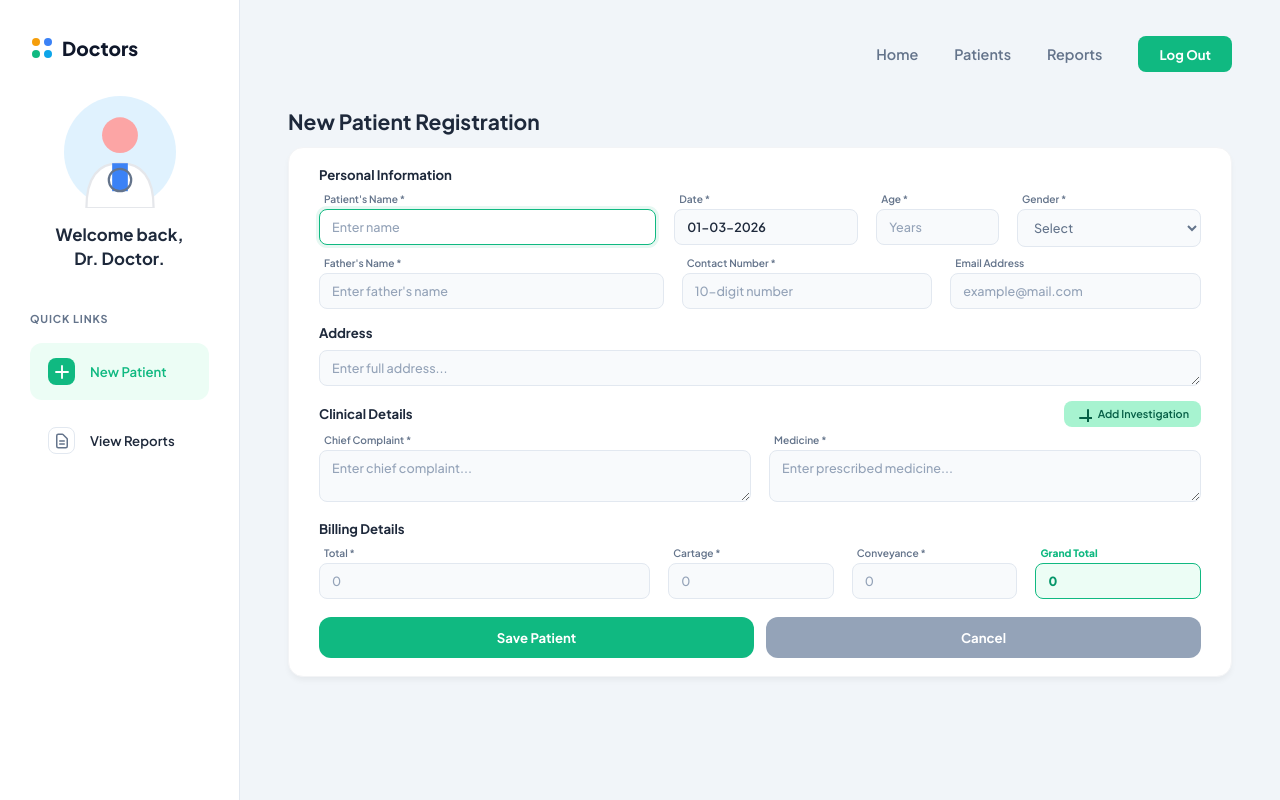
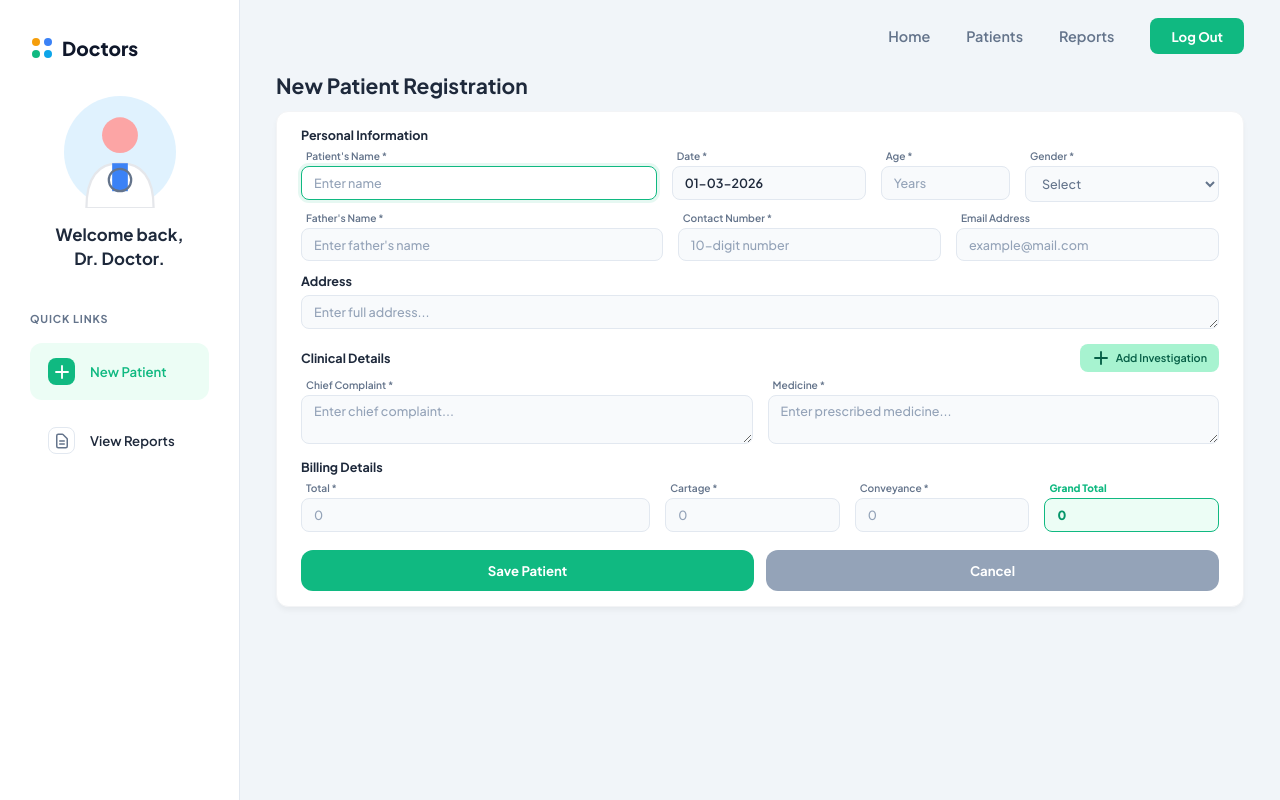
Before and after one commit to sahilcingh/Patient-record-app-v2, a React (Vite) app in the folder frontend/: page /new-patient in a window 1280 px wide. Built offline with nearby package versions, Linux system fonts and the light colour scheme; a web font is replaced by a local one.

Commit message:
fixed the issue of + in the investigation button scroll issue.

```diff
--- a/frontend/src/css/dashboard.css
+++ b/frontend/src/css/dashboard.css
@@ -88,7 +88,7 @@
     flex: 1;
     display: flex;
     flex-direction: column;
-    padding: 3rem 4rem;
+    padding: 1.5rem 3rem; /* DRASTICALLY REDUCED from 3rem 4rem to eliminate scrolling */
     overflow-y: auto;
     background-color: #f1f5f9;
 }
@@ -99,7 +99,7 @@
     justify-content: space-between;
     align-items: center;
     width: 100%;
-    margin-bottom: 3rem;
+    margin-bottom: 1.5rem; /* REDUCED from 3rem */
 }
 
 .nav-right-group {
@@ -220,10 +220,38 @@
     display: flex;
     justify-content: space-between;
     align-items: center;
-    padding: 1.5rem 0;
+    padding: 1rem 0; /* Tighter padding */
     border-bottom: 1px solid #f1f5f9;
-    transition: background 0.2s, padding 0.2s;
+    transition: background 0.2s;
     cursor: pointer;
+}
+.list-item:hover {
+    background-color: #f8fafc; /* Removed the weird jumping padding */
+}
+.list-item:last-child { border-bottom: none; }
+
+.profile-col {
+    display: flex;
+    align-items: center;
+    gap: 1rem; /* Fixed the huge gap between avatar and name */
+}
+
+.avatar {
+    width: 42px;
+    height: 42px;
+    border-radius: 50%;
+    display: flex;
+    align-items: center;
+    justify-content: center;
+    font-weight: 700;
+    font-size: 1.1rem;
+}
+
+.item-name {
+    font-weight: 700;
+    font-size: 1.1rem;
+    color: var(--text-main);
+    margin-bottom: 0;
 }
 .list-item:hover { background-color: #f8fafc; padding-left: 0.5rem; padding-right: 0.5rem; }
 .list-item:last-child { border-bottom: none; }
@@ -402,26 +430,38 @@
 
 .btn-red { background-color: #ef4444; color: white; border: none; padding: 0.85rem 2rem; border-radius: 8px; font-weight: 600; font-size: 1.05rem; cursor: pointer; transition: all 0.2s; }
 .btn-red:hover { background-color: #dc2626; }
-/* Tighter Form Elements to prevent scrolling */
 .form-card {
-    background: white; border-radius: 15px;
-    padding: 1.5rem 2.5rem; /* Reduced padding */
+    background: white;
+    border-radius: 12px;
+    padding: 1.25rem 2rem; /* Squeezed padding */
     box-shadow: 0 4px 6px -1px rgba(0, 0, 0, 0.05);
     border: 1px solid #f3f4f6;
-    margin-bottom: 1.5rem;
 }
+
 .form-section-title {
-    font-size: 1.1rem; color: var(--text-main); font-weight: 700;
-    margin-bottom: 0.75rem; /* Reduced margin */
-    margin-top: 1.25rem; /* Reduced margin */
+    font-size: 1.05rem;
+    color: var(--text-main);
+    font-weight: 700;
+    margin-bottom: 0.5rem; /* Tighter margins */
+    margin-top: 1rem;
 }
 .form-section-title:first-child { margin-top: 0; }
 
 .input-grey {
-    width: 100%; background-color: #f8fafc; border: 1px solid #e2e8f0;
-    padding: 0.75rem 1rem; /* Squished padding */
-    border-radius: 8px; font-size: 1.05rem; outline: none; transition: all 0.2s;
+    width: 100%;
+    background-color: #f8fafc;
+    border: 1px solid #e2e8f0;
+    padding: 0.65rem 1rem; /* Thinner input boxes */
+    border-radius: 8px;
+    font-size: 1.05rem;
+    outline: none;
+    transition: all 0.2s;
 }
+
 .grid-2, .grid-3-custom, .grid-4-address, .grid-personal-row1, .grid-personal-row2 {
-    gap: 0.85rem 1.5rem; /* Tighter grid gaps */
+    gap: 0.65rem 1.25rem; /* Smaller gaps between columns/rows */
 }
+
+.form-actions {
+    margin-top: 1rem; /* Brings the buttons up closer */
+}
--- a/frontend/src/pages/NewPatient.jsx
+++ b/frontend/src/pages/NewPatient.jsx
@@ -220,7 +220,7 @@ const NewPatient = () => {
                     <div style={{ display: 'flex', justifyContent: 'space-between', alignItems: 'center', marginTop: '1rem', marginBottom: '0.5rem' }}>
                         <div className="form-section-title" style={{ margin: 0 }}>Clinical Details</div>
                         <button type="button" className="btn-green-light" style={{ padding: '0.4rem 1rem', fontSize: '0.9rem', display: 'flex', alignItems: 'center', gap: '0.5rem' }} onClick={() => setIsInvModalOpen(true)}>
-                            <svg width="16" height="16" fill="none" stroke="currentColor" strokeWidth="2"><path strokeLinecap="round" strokeLinejoin="round" d="M12 4v16m8-8H4"></path></svg>
+                            <svg width="18" height="18" viewBox="0 0 24 24" fill="none" stroke="currentColor" strokeWidth="2.5"><path strokeLinecap="round" strokeLinejoin="round" d="M12 4v16m8-8H4"></path></svg>
                             Add Investigation
                         </button>
                     </div>
--- a/frontend/src/pages/OldPatient.jsx
+++ b/frontend/src/pages/OldPatient.jsx
@@ -281,7 +281,7 @@ const OldPatient = () => {
                     <div style={{ display: 'flex', justifyContent: 'space-between', alignItems: 'center', marginTop: '1rem', marginBottom: '0.5rem' }}>
                         <div className="form-section-title" style={{ margin: 0 }}>Clinical Details</div>
                         <button type="button" className="btn-green-light" style={{ padding: '0.4rem 1rem', fontSize: '0.9rem', display: 'flex', alignItems: 'center', gap: '0.5rem' }} onClick={() => setIsInvModalOpen(true)}>
-                            <svg width="16" height="16" fill="none" stroke="currentColor" strokeWidth="2"><path strokeLinecap="round" strokeLinejoin="round" d="M12 4v16m8-8H4"></path></svg>
+                            <svg width="18" height="18" viewBox="0 0 24 24" fill="none" stroke="currentColor" strokeWidth="2.5"><path strokeLinecap="round" strokeLinejoin="round" d="M12 4v16m8-8H4"></path></svg>
                             {investigationText ? 'Edit Investigation' : 'Add Investigation'}
                         </button>
                     </div>
```
